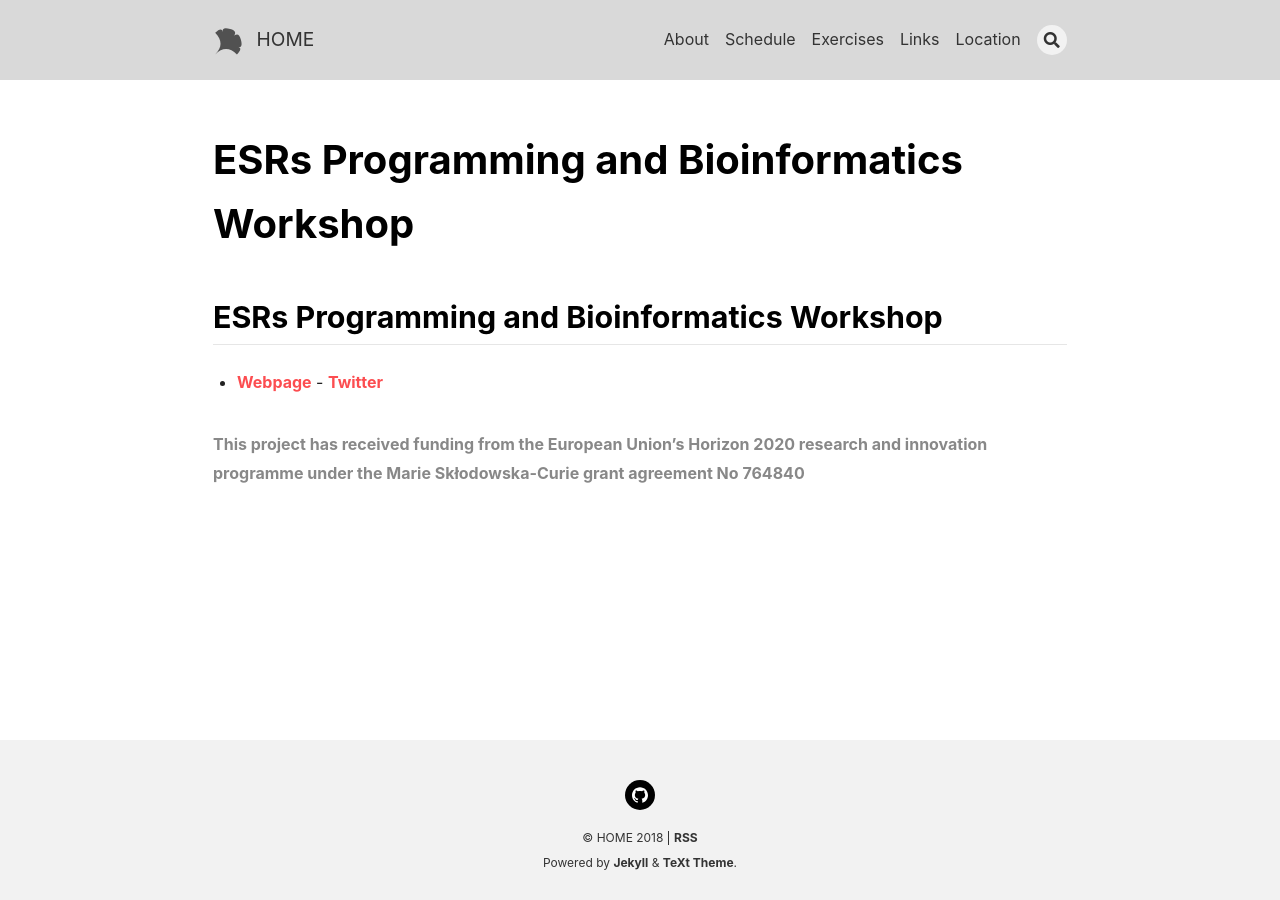
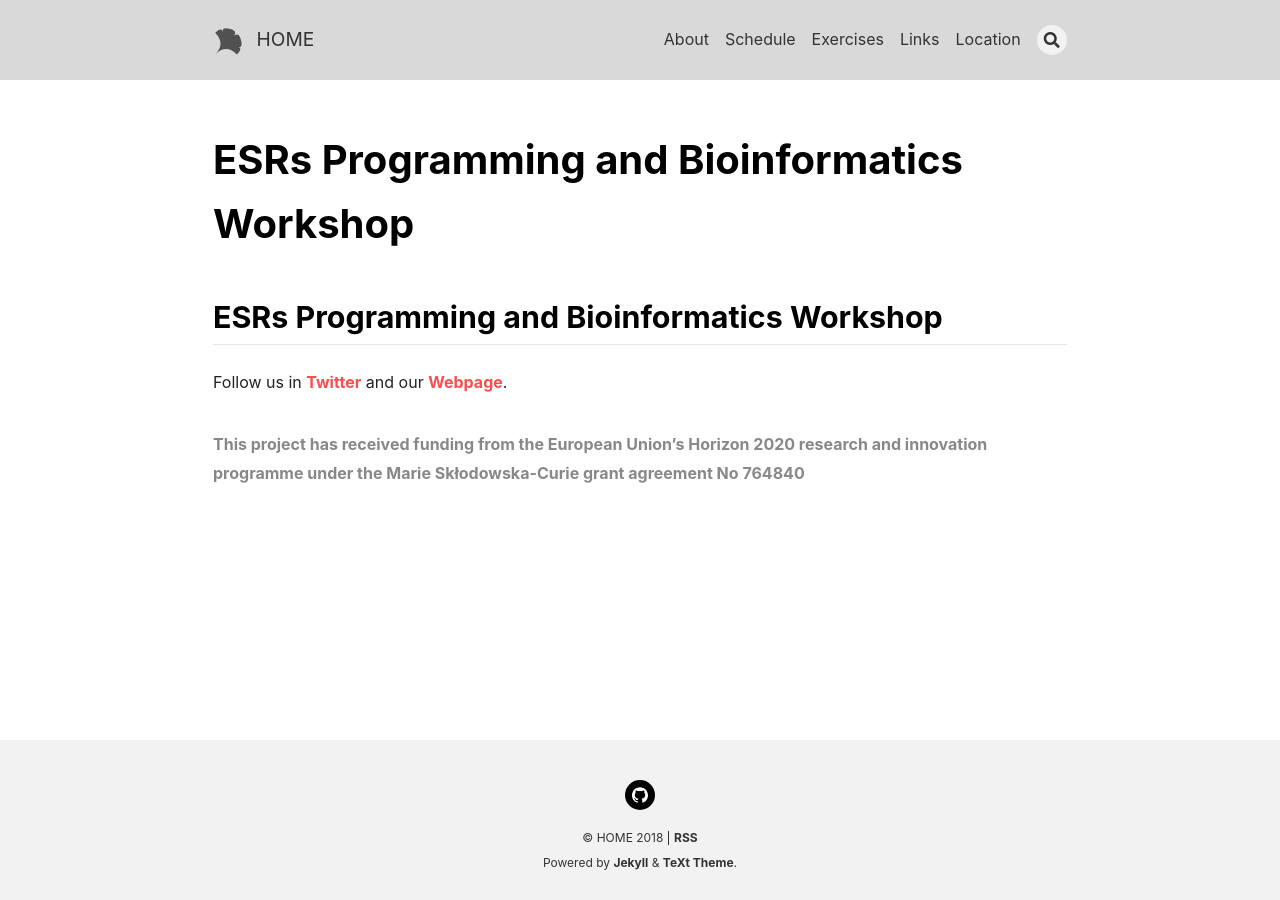
Before and after one commit to itn-ignite/ESRs-Programming-and-Bioinformatics-Workshop, a Jekyll site: the page built from docs/index.md, in a window 1280 px wide. Built offline with Jekyll 4.4.1, drawn with Linux system fonts in a browser that asks for light colours; nearby versions of some CDN libraries; our own code applies the rules of GitHub Pages for plain Markdown files.

Commit message:
Update index.md

```diff
--- a/docs/index.md
+++ b/docs/index.md
@@ -11,6 +11,6 @@ article_header:
 ---
 ## ESRs Programming and Bioinformatics Workshop
 
-- [Webpage](http://www.itn-ignite.eu/)       - [Twitter](https://twitter.com/itn_ignite)
+Follow us in [Twitter](https://twitter.com/itn_ignite) and our [Webpage](http://www.itn-ignite.eu/).
 
 ###### This project has received funding from the European Union’s Horizon 2020 research and innovation programme under the Marie Skłodowska-Curie grant agreement No 764840
```
